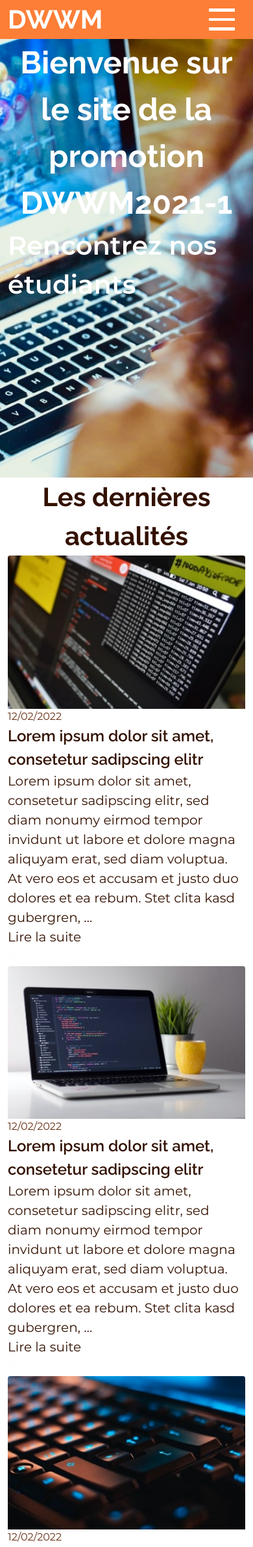
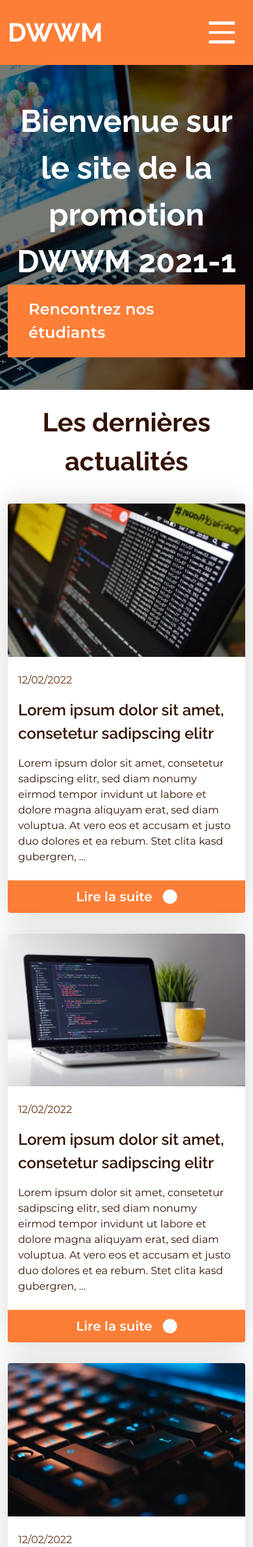
Before and after one commit to Tonqfion/ecf_html_css, a PHP site: page / in a window 390 px wide. Shown: the top 2381 px of the page at 65% size. Run offline with PHP 8.4, Linux system fonts and the light colour scheme.

Commit message:
layout on avance le mobile

```diff
--- a/css/style.css
+++ b/css/style.css
@@ -161,9 +161,14 @@ html {
 
 body {
   font-family: "Montserrat", sans-serif;
-  font-size: 1.25rem;
+  font-size: 1rem;
   line-height: 1.5;
   color: #331100;
+}
+@media screen and (min-width: 36em) {
+  body {
+    font-size: 1.25rem;
+  }
 }
 
 a {
@@ -188,7 +193,7 @@ h1 {
   text-align: center;
   font-size: 3rem;
 }
-@media screen and (min-width: 62em) {
+@media screen and (min-width: 75em) {
   h1 {
     font-size: 4.5rem;
     text-align: left;
@@ -207,6 +212,10 @@ h2 {
   }
 }
 
+h2 {
+  margin-bottom: 2.2rem;
+}
+
 h3 {
   font-size: 1.5rem;
   font-weight: 600;
@@ -222,6 +231,14 @@ a p.date {
 a p.student-more {
   font-size: 1rem;
 }
+a p.card-more {
+  font-size: 1.25rem;
+}
+@media screen and (min-width: 36em) {
+  a p.card-more {
+    font-size: 1.5rem;
+  }
+}
 
 header,
 section.jumbotron,
@@ -231,8 +248,14 @@ footer {
 }
 
 section.jumbotron .container .jumbotron-msg-wrapper a {
-  font-size: 2.5rem;
+  display: block;
+  font-size: 1.5rem;
   font-weight: 600;
+}
+@media screen and (min-width: 75em) {
+  section.jumbotron .container .jumbotron-msg-wrapper a {
+    font-size: 2.5rem;
+  }
 }
 
 address {
@@ -248,6 +271,8 @@ address {
   padding-right: 0.75rem;
   width: 100%;
   margin: 0 auto;
+  padding-top: 1.25rem;
+  padding-bottom: 1.25rem;
 }
 @media screen and (min-width: 36em) {
   .container {
@@ -262,8 +287,6 @@ address {
 }
 @media screen and (min-width: 62em) {
   .container {
-    padding-top: 1.25rem;
-    padding-bottom: 1.25rem;
     max-width: 75rem;
   }
 }
@@ -353,40 +376,119 @@ footer .container .social-menu {
 }
 
 .jumbotron {
-  height: 80vh;
+  position: relative;
+  height: 31.25rem;
+  background-color: black;
+  z-index: -10;
+}
+@media screen and (min-width: 75em) {
+  .jumbotron {
+    height: 43.75rem;
+  }
+}
+.jumbotron:before {
+  position: absolute;
+  width: 100%;
+  height: 100%;
+  content: "";
   background-image: url("../img/macbook-bg.jpg");
   background-size: cover;
   background-repeat: no-repeat;
   background-position: center;
+  opacity: 0.5;
+  z-index: -9;
+}
+@media screen and (min-width: 75em) {
+  .jumbotron:before {
+    opacity: 1;
+  }
+}
+.jumbotron .container {
+  height: 100%;
+  display: flex;
+}
+.jumbotron .container .jumbotron-msg-wrapper {
+  display: flex;
+  flex-direction: column;
+  align-items: center;
+  justify-content: center;
+}
+.jumbotron a {
+  background-color: #FD7E37;
+  color: #fff;
+  font-weight: 600;
+  padding: 1.25rem 2rem;
 }
 @media screen and (min-width: 75em) {
   .jumbotron .container {
     position: relative;
-    width: 100%;
     height: 100%;
   }
   .jumbotron .jumbotron-msg-wrapper {
+    background-color: #00000080;
     padding-left: 1.5rem;
     padding-top: 1.5rem;
     padding-bottom: 1.5rem;
-    padding-right: 1.5rem;
     position: absolute;
-    left: 10%;
+    left: 20%;
     top: 20%;
-    background-color: #00000080;
   }
   .jumbotron .jumbotron-msg-wrapper a {
-    background-color: #FD7E37;
-    color: #fff;
-    padding: 1.25rem 2rem;
-    float: right;
+    align-self: flex-end;
+    margin-right: 1.5rem;
   }
 }
-@media screen and (min-width: 87.5em) {
-  .jumbotron {
-    left: 25%;
+@media screen and (min-width: 75em) and (min-width: 87.5em) {
+  .jumbotron .jumbotron-msg-wrapper {
+    left: 30%;
     top: 33%;
   }
+}
+
+section.news .news-grid,
+section.modules .modules-grid {
+  display: grid;
+  align-items: center;
+  row-gap: 2rem;
+}
+
+.over-card-link .card {
+  margin: auto;
+  box-shadow: 0px 0px 48px #00000029;
+  border-radius: 4px;
+  max-width: 25.25rem;
+}
+.over-card-link .card .card-content {
+  padding-left: 1rem;
+  padding-right: 1rem;
+}
+.over-card-link .card .card-content h3,
+.over-card-link .card .card-content .date {
+  margin-bottom: 1rem;
+}
+.over-card-link .card .card-content .read-more-container,
+.over-card-link .card .card-content .date {
+  margin-top: 1.5rem;
+}
+.over-card-link .card .card-content .read-more-container {
+  border-radius: 0px 0px 4px 4px;
+  background-color: #FD7E37;
+  color: #fff;
+  font-weight: 600;
+  display: flex;
+  flex-direction: row;
+  align-items: center;
+  justify-content: center;
+  margin-left: -1rem;
+  margin-right: -1rem;
+  padding-top: 0.625rem;
+  padding-bottom: 0.625rem;
+}
+.over-card-link .card .card-content .read-more-container svg {
+  margin-left: 0.5rem;
+}
+.over-card-link .card .card-content .read-more-container p.card-more {
+  margin-right: 0.5rem;
 }
 
 [hidden] {
--- a/index.php
+++ b/index.php
@@ -28,7 +28,7 @@
         <section class="jumbotron">
             <div class="container">
                 <div class="jumbotron-msg-wrapper">
-                    <h1>Bienvenue sur le site de la promotion DWWM2021-1</h1>
+                    <h1>Bienvenue sur le site de la promotion DWWM 2021-1</h1>
                     <a href="students.php" class="jumbotron-link">Rencontrez nos étudiants</a>
                 </div>
             </div>
@@ -52,8 +52,7 @@
                                     invidunt ut labore et dolore magna aliquyam erat, sed diam voluptua. At vero eos et
                                     accusam et justo duo dolores et ea rebum. Stet clita kasd gubergren, …</p>
                                 <div class="read-more-container">
-                                    <p class="card-more">Lire la suite</p><svg xmlns="http://www.w3.org/2000/svg" width="22"
-                                            height="22" viewBox="0 0 22 22">
+                                    <p class="card-more">Lire la suite</p><svg xmlns="http://www.w3.org/2000/svg" width="22" height="22" viewBox="0 0 22 22">
                                         <defs>
                                             <style>
                                                 .a {
@@ -66,8 +65,7 @@
                                             </style>
                                         </defs>
                                         <g transform="translate(1 1)">
-                                                <path class="a" d="M22,12A10,10,0,1,1,12,2,10,10,0,0,1,22,12Z"
-                                                    transform="translate(-2 -2)" />
+                                            <path class="a" d="M22,12A10,10,0,1,1,12,2,10,10,0,0,1,22,12Z" transform="translate(-2 -2)" />
                                             <path class="a" d="M12,16l4-4L12,8" transform="translate(-2 -2)" />
                                             <path class="a" d="M8,12h8" transform="translate(-2 -2)" />
                                         </g>
@@ -87,8 +85,7 @@
                                     invidunt ut labore et dolore magna aliquyam erat, sed diam voluptua. At vero eos et
                                     accusam et justo duo dolores et ea rebum. Stet clita kasd gubergren, …</p>
                                 <div class="read-more-container">
-                                    <p class="card-more">Lire la suite</p><svg xmlns="http://www.w3.org/2000/svg" width="22"
-                                            height="22" viewBox="0 0 22 22">
+                                    <p class="card-more">Lire la suite</p><svg xmlns="http://www.w3.org/2000/svg" width="22" height="22" viewBox="0 0 22 22">
                                         <defs>
                                             <style>
                                                 .a {
@@ -101,8 +98,7 @@
                                             </style>
                                         </defs>
                                         <g transform="translate(1 1)">
-                                                <path class="a" d="M22,12A10,10,0,1,1,12,2,10,10,0,0,1,22,12Z"
-                                                    transform="translate(-2 -2)" />
+                                            <path class="a" d="M22,12A10,10,0,1,1,12,2,10,10,0,0,1,22,12Z" transform="translate(-2 -2)" />
                                             <path class="a" d="M12,16l4-4L12,8" transform="translate(-2 -2)" />
                                             <path class="a" d="M8,12h8" transform="translate(-2 -2)" />
                                         </g>
@@ -122,8 +118,7 @@
                                     invidunt ut labore et dolore magna aliquyam erat, sed diam voluptua. At vero eos et
                                     accusam et justo duo dolores et ea rebum. Stet clita kasd gubergren, …</p>
                                 <div class="read-more-container">
-                                    <p class="card-more">Lire la suite</p><svg xmlns="http://www.w3.org/2000/svg" width="22"
-                                            height="22" viewBox="0 0 22 22">
+                                    <p class="card-more">Lire la suite</p><svg xmlns="http://www.w3.org/2000/svg" width="22" height="22" viewBox="0 0 22 22">
                                         <defs>
                                             <style>
                                                 .a {
@@ -136,8 +131,7 @@
                                             </style>
                                         </defs>
                                         <g transform="translate(1 1)">
-                                                <path class="a" d="M22,12A10,10,0,1,1,12,2,10,10,0,0,1,22,12Z"
-                                                    transform="translate(-2 -2)" />
+                                            <path class="a" d="M22,12A10,10,0,1,1,12,2,10,10,0,0,1,22,12Z" transform="translate(-2 -2)" />
                                             <path class="a" d="M12,16l4-4L12,8" transform="translate(-2 -2)" />
                                             <path class="a" d="M8,12h8" transform="translate(-2 -2)" />
                                         </g>
@@ -203,7 +197,7 @@
         <section class="modules">
             <div class="container">
                 <h2>Les modules de la formation</h2>
-                <div class="modules-row">
+                <div class="modules-grid">
 
                     <a href="html-css.php" class="over-card-link">
                         <div class="card">
@@ -215,8 +209,7 @@
                                     invidunt ut labore et dolore magna aliquyam erat, sed diam voluptua. At vero eos et
                                     accusam et justo duo dolores et ea rebum. Stet clita kasd gubergren, …</p>
                                 <div class="read-more-container">
-                                <p class="card-more">Lire la suite</p><svg xmlns="http://www.w3.org/2000/svg" width="22"
-                                        height="22" viewBox="0 0 22 22">
+                                    <p class="card-more">Lire la suite</p><svg xmlns="http://www.w3.org/2000/svg" width="22" height="22" viewBox="0 0 22 22">
                                         <defs>
                                             <style>
                                                 .a {
@@ -229,8 +222,7 @@
                                             </style>
                                         </defs>
                                         <g transform="translate(1 1)">
-                                            <path class="a" d="M22,12A10,10,0,1,1,12,2,10,10,0,0,1,22,12Z"
-                                                transform="translate(-2 -2)" />
+                                            <path class="a" d="M22,12A10,10,0,1,1,12,2,10,10,0,0,1,22,12Z" transform="translate(-2 -2)" />
                                             <path class="a" d="M12,16l4-4L12,8" transform="translate(-2 -2)" />
                                             <path class="a" d="M8,12h8" transform="translate(-2 -2)" />
                                         </g>
@@ -250,8 +242,7 @@
                                     invidunt ut labore et dolore magna aliquyam erat, sed diam voluptua. At vero eos et
                                     accusam et justo duo dolores et ea rebum. Stet clita kasd gubergren, …</p>
                                 <div class="read-more-container">
-                                <p class="card-more">Lire la suite</p><svg xmlns="http://www.w3.org/2000/svg" width="22"
-                                        height="22" viewBox="0 0 22 22">
+                                    <p class="card-more">Lire la suite</p><svg xmlns="http://www.w3.org/2000/svg" width="22" height="22" viewBox="0 0 22 22">
                                         <defs>
                                             <style>
                                                 .a {
@@ -264,8 +255,7 @@
                                             </style>
                                         </defs>
                                         <g transform="translate(1 1)">
-                                            <path class="a" d="M22,12A10,10,0,1,1,12,2,10,10,0,0,1,22,12Z"
-                                                transform="translate(-2 -2)" />
+                                            <path class="a" d="M22,12A10,10,0,1,1,12,2,10,10,0,0,1,22,12Z" transform="translate(-2 -2)" />
                                             <path class="a" d="M12,16l4-4L12,8" transform="translate(-2 -2)" />
                                             <path class="a" d="M8,12h8" transform="translate(-2 -2)" />
                                         </g>
--- a/scss/_fontstyle.scss
+++ b/scss/_fontstyle.scss
@@ -4,9 +4,12 @@ html {
 
 body {
   font-family: "Montserrat", sans-serif;
-  font-size: 1.25rem;
+  font-size: 1rem;
   line-height: 1.5;
   color: $writing-dark;
+  @include large-phone {
+    font-size:1.25rem;
+  }
 }
 
 a {
@@ -30,7 +33,7 @@ h2 {
 h1 {
     text-align: center;
     font-size:3rem;
-    @include large-tablet {
+    @include screen {
         font-size: 4.5rem;
         text-align:left;
 
@@ -40,10 +43,14 @@ h1 {
 .logo,
 h2 {
   font-size: 2.5rem;
+  text-align: center;
   @include large-tablet {
       font-size:3rem
   }
-  text-align: center;
+}
+
+h2 {
+  margin-bottom: 2.2rem;
 }
 
 h3 {
@@ -60,8 +67,15 @@ a p {
     font-size:1rem;
     color:$date-color;
     }
+
     &.student-more {
         font-size: 1rem;
+    }
+    &.card-more {
+      font-size: 1.25rem;
+      @include large-phone {
+        font-size:1.5rem;
+      }
     }
 }
 
@@ -73,8 +87,12 @@ footer {
 }
 
 section.jumbotron .container .jumbotron-msg-wrapper a {
-  font-size:2.5rem;
+  display:block;
+  font-size:1.5rem;
   font-weight:600;
+  @include screen {
+    font-size:2.5rem;
+  }
 }
 
 address {
--- a/scss/_layout.scss
+++ b/scss/_layout.scss
@@ -5,6 +5,8 @@
   padding-right: 0.75rem;
   width: 100%;
   margin: 0 auto;
+  padding-top: 1.25rem;
+  padding-bottom: 1.25rem;
 
   @include large-phone {
     padding: 1.5rem 2rem 1.5rem 2rem;
@@ -14,8 +16,6 @@
     max-width: 62rem;
   }
   @include large-tablet {
-    padding-top: 1.25rem;
-    padding-bottom: 1.25rem;
     max-width: 75rem;
   }
   @include screen {
@@ -101,42 +101,118 @@ footer .container {
 //Jumbo HomePage
 
 .jumbotron {
-  height: 80vh;
-  background-image: url("../img/macbook-bg.jpg");
-  background-size: cover;
-  background-repeat: no-repeat;
-  background-position: center;
+  position: relative;
+  height: 31.25rem;
+  background-color: black;
+  z-index: -10;
+  @include screen {
+    height: 43.75rem;
+  }
 
+  // un before pour pouvoir faire un fond qui est légèrement transparent de base (donc tend vers le noir du background-color du jumbotron)
+  &:before {
+    position: absolute;
+    width: 100%;
+    height: 100%;
+    content: "";
+    background-image: url("../img/macbook-bg.jpg");
+    background-size: cover;
+    background-repeat: no-repeat;
+    background-position: center;
+    opacity: 0.5;
+    z-index: -9;
 
+    //On rend le pseudo élément opaque quand on atteint le breakpoint screen
+    @include screen {
+      opacity: 1;
+    }
+  }
 
-  // Desktop version
+  // Container hauteur de son parent pour pouvoir positionner le message au centre de l'écran verticalement
+
+  .container {
+    height: 100%;
+    display: flex;
+    .jumbotron-msg-wrapper {
+      @include flex-display(column, center, center);
+    }
+  }
+
+  a {
+    @include orange-button-link;
+    padding: 1.25rem 2rem;
+  }
+
+  // Desktop version du jumbotron - on place le container en relatif pour pouvoir positionner le msg en absolute (positionnement différent entre petit écran et haute résolution
   @include screen {
     .container {
       position: relative;
-      width: 100%;
       height: 100%;
     }
     .jumbotron-msg-wrapper {
+      background-color: $jumbotron-msg-bg-color;
       padding-left: 1.5rem;
       padding-top: 1.5rem;
       padding-bottom: 1.5rem;
-      padding-right:1.5rem;
       position: absolute;
-      left: 10%;
+      left: 20%;
       top: 20%;
-      background-color: $jumbotron-msg-bg-color;
 
       a {
-        @include orange-button-link;
-        padding: 1.25rem 2rem;
-        float: right;
+        align-self: flex-end;
+        margin-right: 1.5rem;
+      }
+
+      @include large-screen {
+        left: 30%;
+        top: 33%;
       }
     }
   }
-  @include large-screen {
-    left: 25%;
-    top: 33%;
+}
 
+// actualités homepage et modules homepages
+
+section.news .news-grid,
+section.modules .modules-grid {
+  display: grid;
+  align-items: center;
+  row-gap: 2rem;
+}
+
+// cards homepage et modules
+
+.over-card-link .card {
+  margin: auto;
+  box-shadow: 0px 0px 48px #00000029;
+  border-radius: 4px;
+  max-width: 25.25rem;
+  .card-content {
+    padding-left: 1rem;
+    padding-right: 1rem;
+    h3,
+    .date {
+      margin-bottom: 1rem;
+    }
+    .read-more-container,
+    .date {
+      margin-top: 1.5rem;
+    }
+
+    .read-more-container {
+      border-radius: 0px 0px 4px 4px;
+      @include orange-button-link;
+      @include flex-display(row, center, center);
+      margin-left: -1rem;
+      margin-right: -1rem;
+      padding-top: 0.625rem;
+      padding-bottom: 0.625rem;
+      svg {
+        margin-left: 0.5rem;
+      }
+      p.card-more {
+        margin-right: 0.5rem;
+      }
+    }
   }
-
 }
--- a/scss/_mixins.scss
+++ b/scss/_mixins.scss
@@ -53,4 +53,5 @@
 @mixin orange-button-link {
     background-color:$orange;
     color:$white;
+    font-weight:600;
 }
```
Also changed, not shown: img/Icon feather-arrow-right-circle.svg (added), 1 other file. Lines whose indentation alone changed are shown as unchanged.
